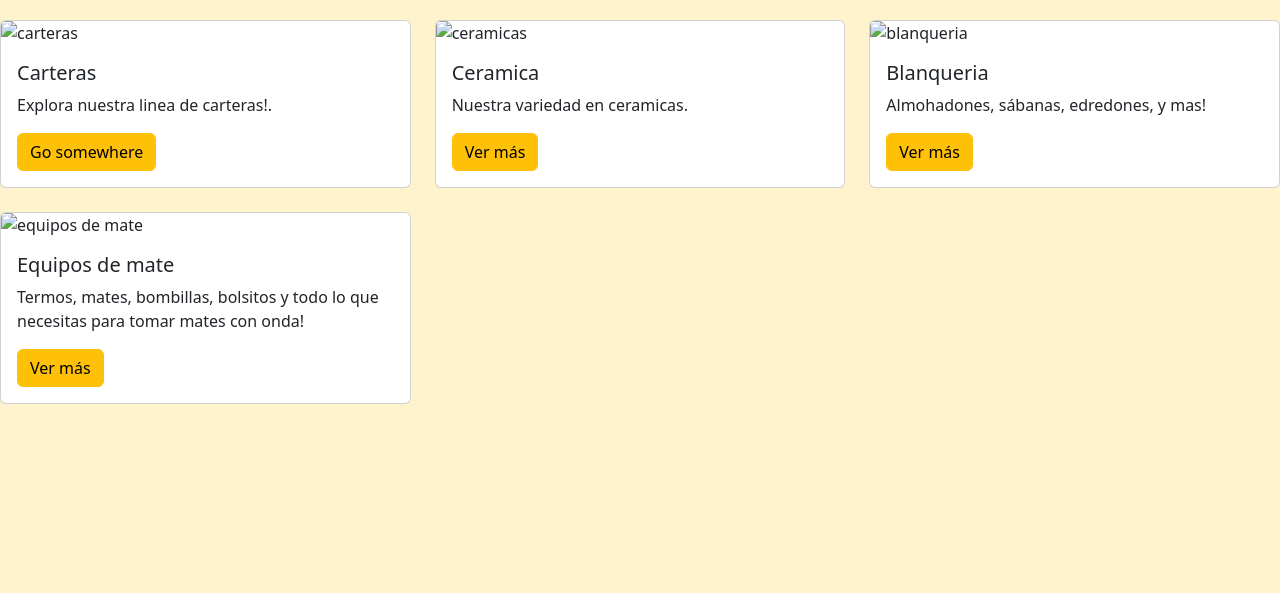
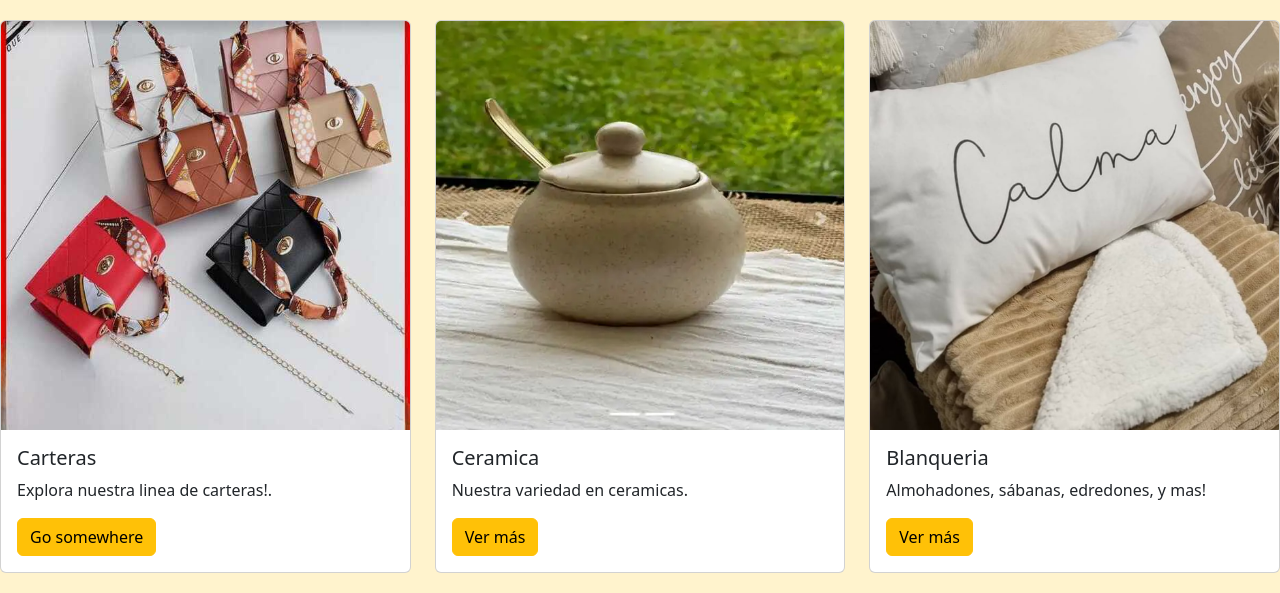
Before and after one commit to marcosgaier/PF_Gaier, a website: page pages/productos.html in a window 1280 px wide. Shown: the part 140-733 px from the top of the page. Drawn offline with nearby package versions, Linux system fonts and the light colour scheme; files that its build step writes are made by us from their sources; the site is published under a folder, as on GitHub Pages, so addresses that start at the root find nothing.

Commit message:
acomodo nombres imagenes

```diff
--- a/pages/productos.html
+++ b/pages/productos.html
@@ -61,7 +61,7 @@
       <div class="row row-cols-1 row-cols-md-3 g-4">
         <div class="col">
           <div class="card h-100">
-            <img src="/img/productos/carteras/Mini bag con pañuelo .jpg" class="card-img-top" alt="carteras">
+            <img src="../img/productos/carteras/mini_bag_con_panuelo .jpg" class="card-img-top" alt="carteras">
             <div class="card-body ">
               <h5 class="card-title">Carteras</h5>
               <p class="card-text">Explora nuestra linea de carteras!.</p>
@@ -70,10 +70,10 @@
             </div>
           </div>
         </div>
-        <div class="col">
-          <div class="card h-100">
-            <img src="/img/productos/Ceramicas/Azucarera jaspeada.webp" class="card-img-top" alt="ceramicas">
-            <div class="card-body">
+        <div class="col ">
+          <div class="card h-100 ">
+            <img src="../img/productos/Ceramicas/Azucarera jaspeada.webp" class="card-img-top " alt="ceramicas">
+            <div class="card-body ">
               <h5 class="card-title">Ceramica</h5>
               <p class="card-text">Nuestra variedad en ceramicas.</p>
               <a href="#" class="btn btn-warning">Ver más</a>
@@ -82,7 +82,7 @@
         </div>
         <div class="col">
           <div class="card">
-            <img src="/img/productos/blanqueria/blanqueria.png" class="card-img-top" alt="blanqueria">
+            <img src="../img/productos/blanqueria/blanqueria.png" class="card-img-top" alt="blanqueria">
             <div class="card-body">
               <h5 class="card-title">Blanqueria</h5>
               <p class="card-text">Almohadones, sábanas, edredones, y mas! </p>
@@ -93,7 +93,7 @@
 
             <div class="col">
               <div class="card">
-                <img src="/img/productos/equipos de mate/equipos de mate.jpg" class="card-img-top" alt="equipos de mate">
+                <img src="../img/productos/equipos de mate/equipos de mate.jpg" class="card-img-top" alt="equipos de mate">
               <div class="card-body">
                 <h5 class="card-title">Equipos de mate</h5>
                 <p class="card-text">Termos, mates, bombillas, bolsitos y todo lo que necesitas para tomar mates con onda!</p>
```
Also changed, not shown: index.html (+1 -1 lines), img/productos/carteras/mini_bag_con_panuelo .jpg (renamed from img/productos/carteras/Mini bag con pañuelo .jpg).
